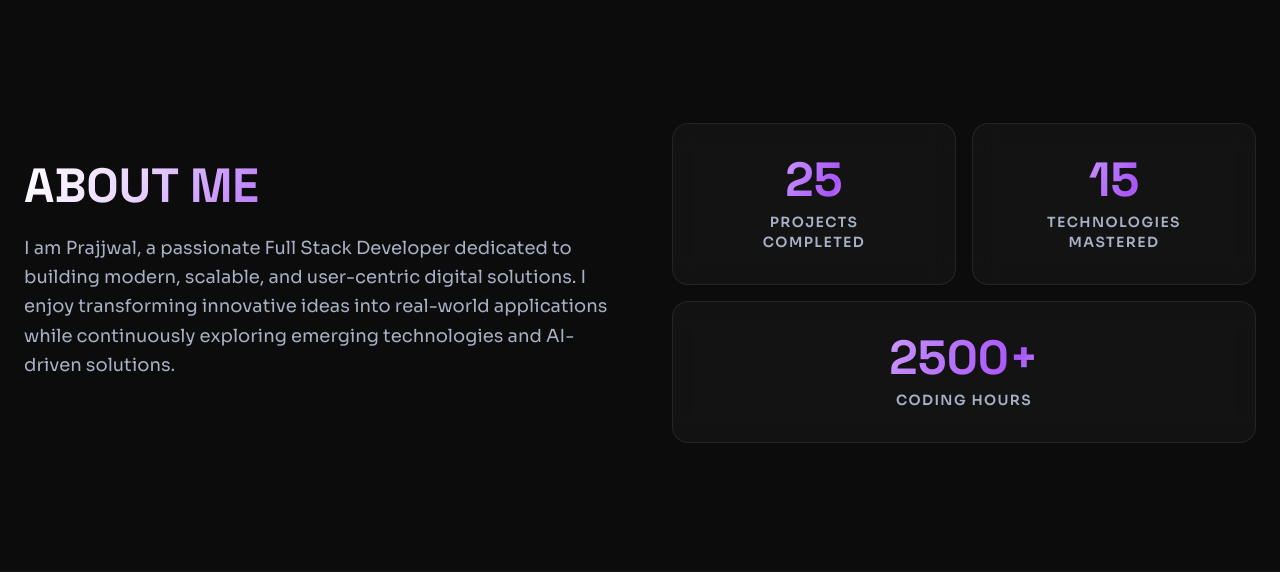
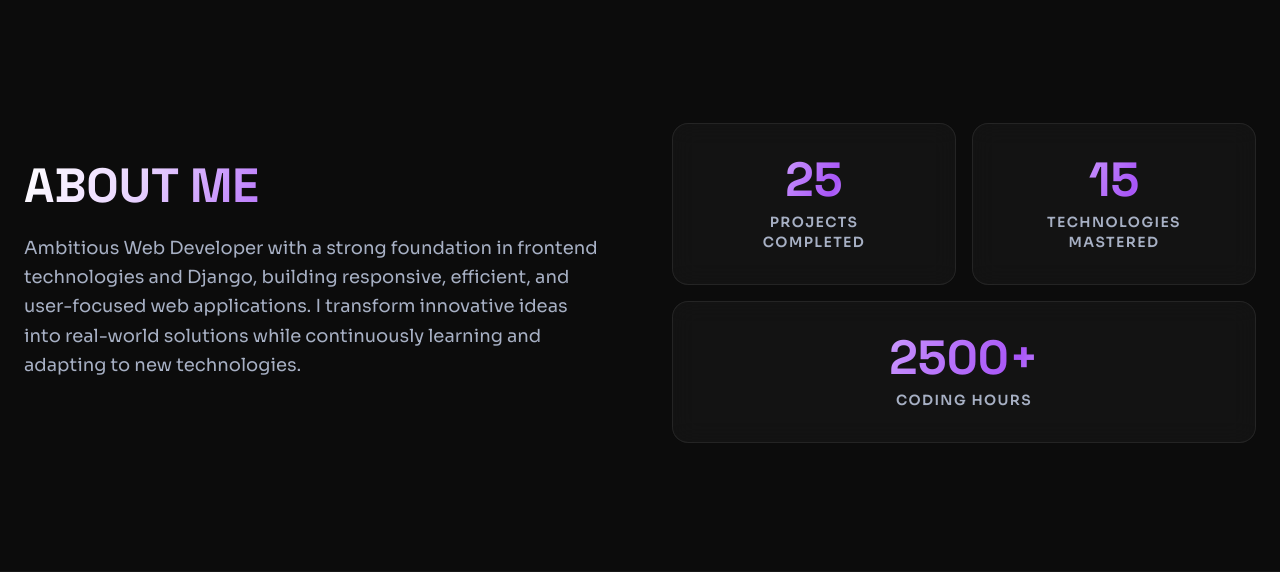
Before and after one commit to prajjwaldixit96-dev/prajjwal-portfolio, a Django app: page / in a window 1280 px wide. Shown: the part 937-1509 px from the top of the page. Run offline with Django 5.2, Linux system fonts and the light colour scheme; data comes from the database, SQL or seed files in the repository; some libraries are stand-ins or nearby versions.

Commit message:
resume added

```diff
--- a/templates/index.html
+++ b/templates/index.html
@@ -224,7 +224,7 @@
       <div class="grid lg:grid-cols-2 gap-10 lg:gap-16 items-center">
         <div class="reveal-up">
           <h2 class="font-display font-black text-4xl md:text-5xl uppercase metal-text mb-6">About Me</h2>
-          <p class="text-textMuted text-lg leading-relaxed mb-6 font-light">I am Prajjwal, a passionate Full Stack Developer dedicated to building modern, scalable, and user-centric digital solutions. I enjoy transforming innovative ideas into real-world applications while continuously exploring emerging technologies and AI-driven solutions.</p>
+          <p class="text-textMuted text-lg leading-relaxed mb-6 font-light">Ambitious Web Developer with a strong foundation in frontend technologies and Django, building responsive, efficient, and user-focused web applications. I transform innovative ideas into real-world solutions while continuously learning and adapting to new technologies.</p>
         </div>
         <div class="grid grid-cols-2 gap-4">
           <div class="glass-card p-6 md:p-8 text-center reveal-up magnetic tilt">
```
